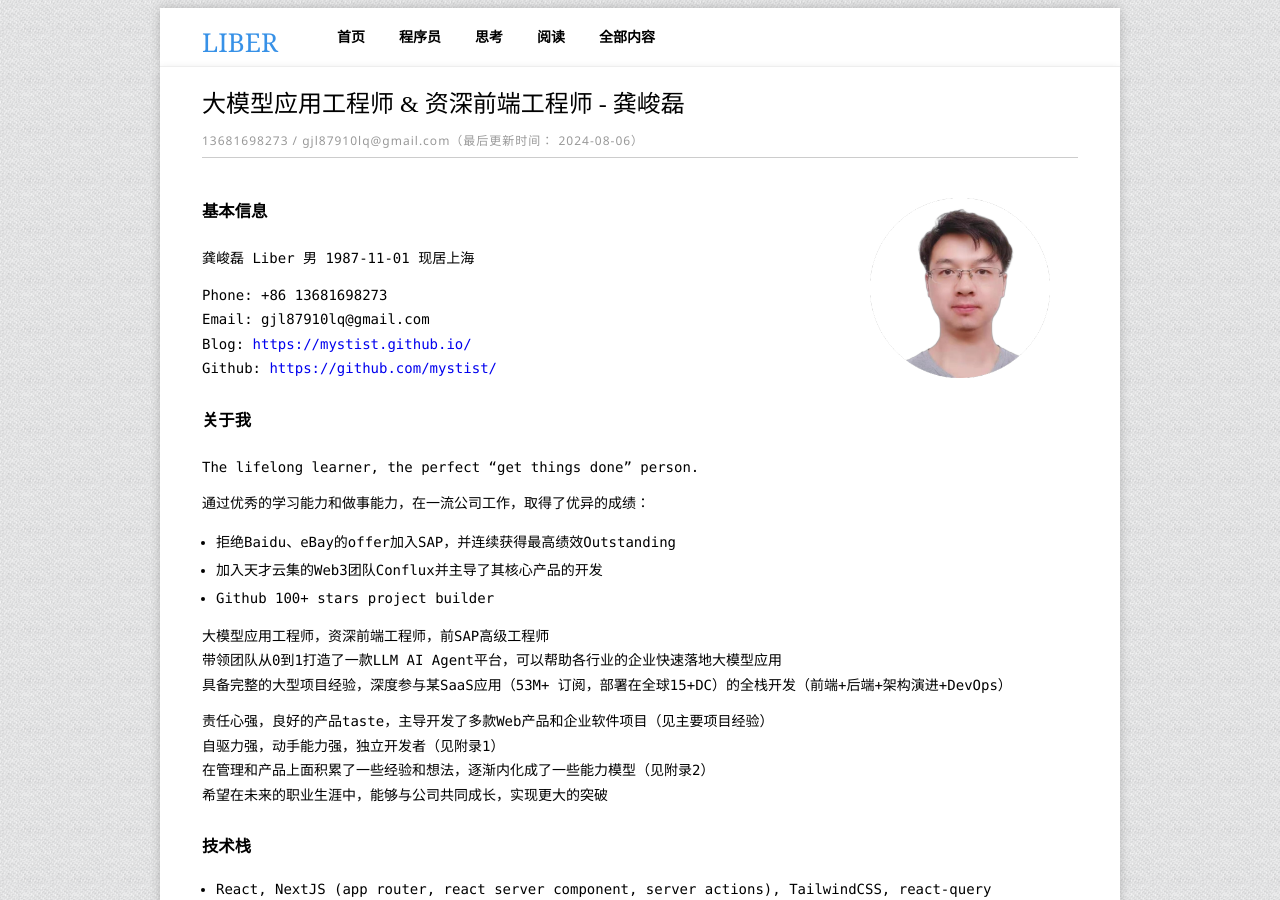
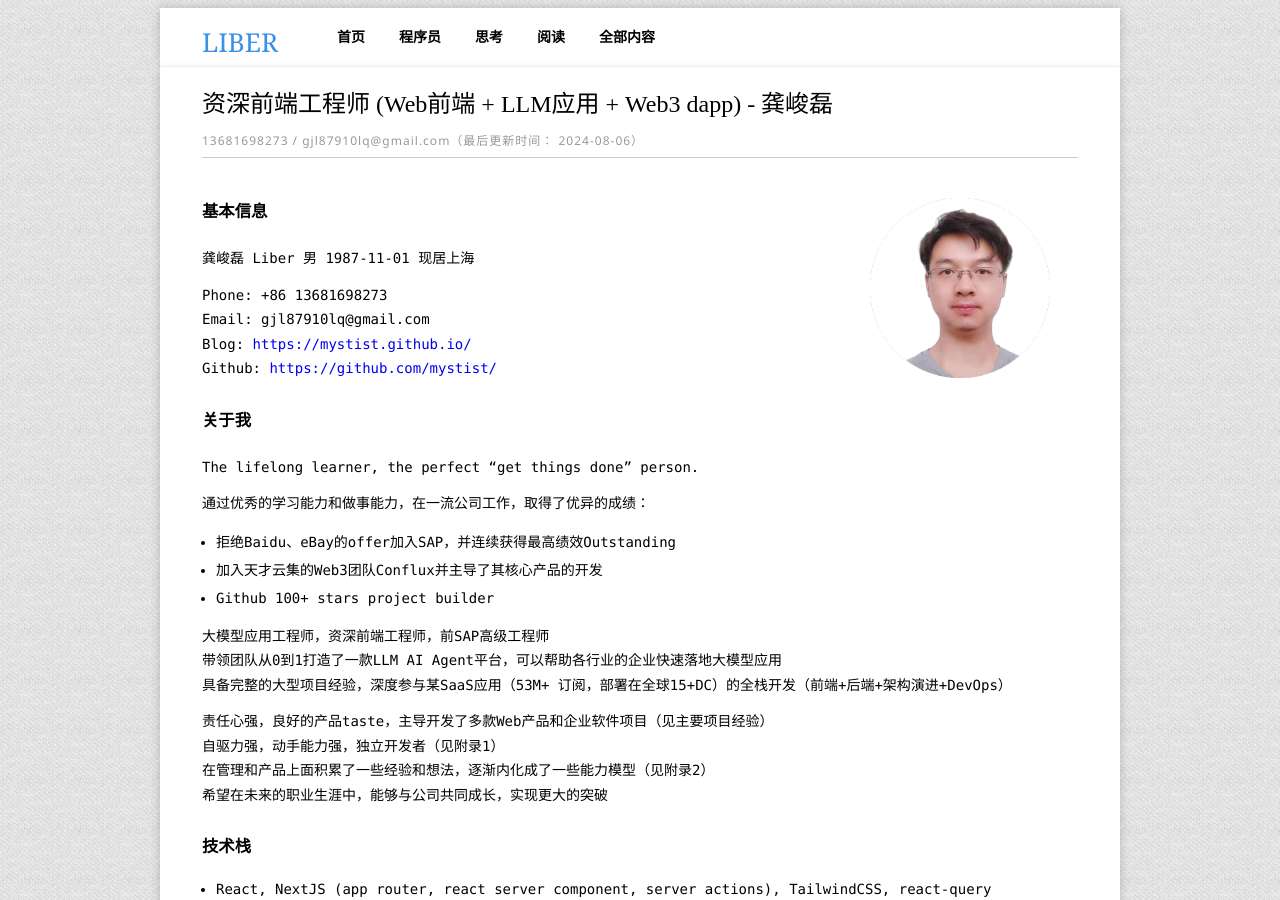
Before and after one commit to mystist/mystist.github.com, a Jekyll site: the page built from liber.md, in a window 1280 px wide and 900 px high. Built offline with Jekyll 4.4.1, drawn with Linux system fonts in a browser that asks for light colours.

Commit message:
chore: update

```diff
--- a/liber.md
+++ b/liber.md
@@ -1,6 +1,6 @@
 ---
 layout: template
-title: 大模型应用工程师 & 资深前端工程师 - 龚峻磊
+title: 资深前端工程师 (Web前端 + LLM应用 + Web3 dapp) - 龚峻磊
 text: 13681698273 / gjl87910lq@gmail.com（最后更新时间： 2024-08-06）
 ---
 
```
Also changed, not shown: liber_en.md (+1 -1 lines).
